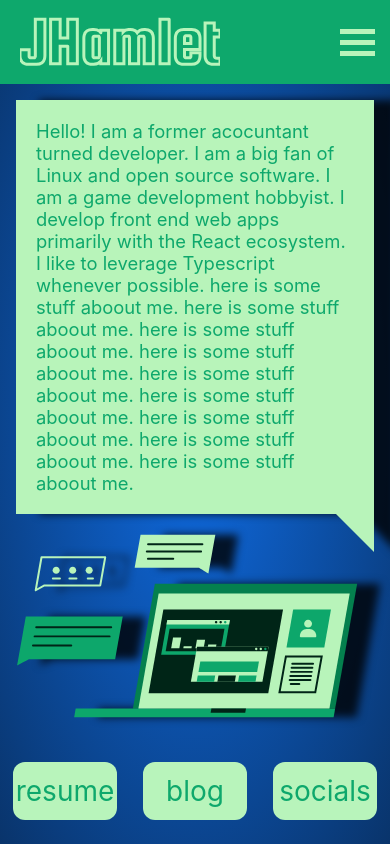
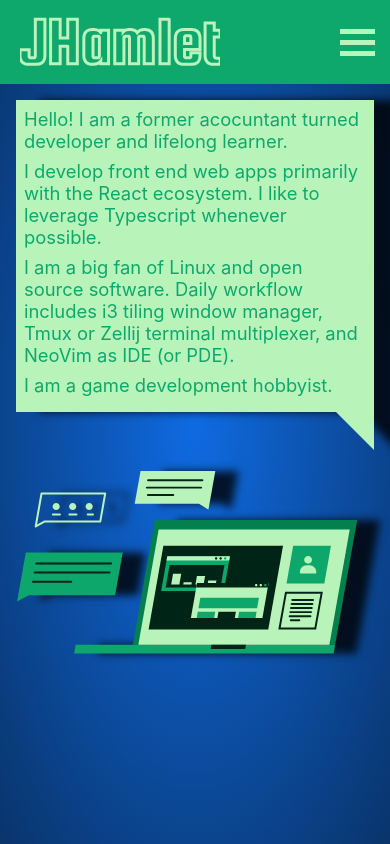
Before and after one commit to joshuahamlet/joshuahamlet.github.io, a React (Create React App) app: page /#/about in a window 390 px wide. Built offline with nearby package versions, Linux system fonts and the light colour scheme; no server answers.

Commit message:
feat: contact and about view updates

```diff
--- a/src/Views/AboutView.css
+++ b/src/Views/AboutView.css
@@ -21,10 +21,6 @@
   box-sizing: border-box;
   filter: drop-shadow(23px 0px 4px rgba(0, 0, 0, 0.8));
   position: relative;
-}
-
-.about-text {
-  padding: 1rem;
 }
 
 .bubble-tail {
@@ -56,7 +52,9 @@
 
 .mini-card {
   background-color: #b8f4bb;
+  height: 3rem;
   display: flex;
+  flex-direction: column;
   width: 5rem;
   color: #0ea86c;
   font-size: 1.75rem;
@@ -66,38 +64,46 @@
   align-items: center;
 }
 
+.about-text {
+  margin-bottom: 0.5rem;
+}
+
 @media screen and (max-width: 600px) {
 .about-bubble {
     margin-top: 4rem;
+    padding: 0.75rem;
   }
   .about-text {
-    padding: 0.75rem;
+    margin-bottom: 0.5rem;
   }
 }
 
 @media screen and (max-width: 500px) {
  .about-bubble {
     margin-top: 3rem;
+    padding: 0.5rem;
   }
   .about-text {
-    padding: 0.5rem;
+    margin-bottom: 0.5rem;
   }
 }
 
 @media screen and (max-width: 450px) {
   .about-bubble {
     margin: 2rem 1rem 0 1rem;
+    padding: 0.5rem;
   }
   .about-text {
-    padding: 0.25rem;
+    margin-bottom: 0.5rem;
   }
 }
 
 @media screen and (max-width: 400px) {
   .about-bubble {
     margin: 1rem 1rem 0 1rem;
+    padding: 0.5rem;
   }
   .about-text {
-    padding: 0.25rem;
+    margin-bottom: 0.5rem;
   }
 }
--- a/src/Views/AboutView.js
+++ b/src/Views/AboutView.js
@@ -27,26 +27,27 @@ const AboutView = () => {
     >
       <div className='about-bubble'>
         <div className='about-text'>
-        Hello! I am a former acocuntant turned developer.
-        I am a big fan of Linux and open source software.
-        I am a game development hobbyist.
+        Hello! I am a former acocuntant turned developer and
+        lifelong learner.
+        </div>
+        <div className='about-text'>
         I develop front end web apps primarily with the React ecosystem.
         I like to leverage Typescript whenever possible.
-        here is some stuff aboout me.
-        here is some stuff aboout me.
-        here is some stuff aboout me.
-        here is some stuff aboout me.
-        here is some stuff aboout me.
-        here is some stuff aboout me.
-        here is some stuff aboout me.
-        here is some stuff aboout me.
-        here is some stuff aboout me.
+        </div>
+        <div className='about-text'>
+        I am a big fan of Linux and open source software. Daily workflow
+        includes i3 tiling window manager, Tmux or Zellij terminal multiplexer,
+        and NeoVim as IDE (or PDE).
+        </div>
+        <div className='about-text'>
+        I am a game development hobbyist.
         </div>
         <div className='bubble-tail'></div>
       </div>
       <div className='computer-container'>
         <Computer />
       </div>
+      {/*
       <div className='about-links'>
         <a
           href='https://joshuahamlet.surge.sh/resume'
@@ -60,7 +61,10 @@ const AboutView = () => {
           target='_blank'
           rel='noopener noreferrer'
         >
-          <div className='mini-card'>blog</div>
+          <div className='mini-card'>
+            <div>blog</div>
+            <div>Coming soon </div>
+          </div>
         </a>
         <a
           href='https://joshuahamlet.surge.sh/resume'
@@ -70,6 +74,7 @@ const AboutView = () => {
           <div className='mini-card'>socials</div>
         </a>
       </div>
+      */}
     </motion.div>
   )
 }
--- a/src/Views/ContactView.js
+++ b/src/Views/ContactView.js
@@ -86,6 +86,32 @@ class ContactView extends React.Component {
         modalHandler={this.modalHandler}
         />
 
+      <div className='about-links'>
+        <a
+          href='https://joshuahamlet.surge.sh/resume'
+          target='_blank'
+          rel='noopener noreferrer'
+        >
+          <div className='mini-card'>resume</div>
+        </a>
+        <a
+          href='https://joshuahamlet.surge.sh/resume'
+          target='_blank'
+          rel='noopener noreferrer'
+        >
+          <div className='mini-card' style={{flexDirection: "column"}}>
+            <div>blog</div>
+            <div style={{fontSize: "1rem"}}>Coming soon </div>
+          </div>
+        </a>
+        <a
+          href='https://joshuahamlet.surge.sh/resume'
+          target='_blank'
+          rel='noopener noreferrer'
+        >
+          <div className='mini-card'>socials</div>
+        </a>
+      </div>
       </motion.div>
     );
   }
--- a/src/Views/HomeView.js
+++ b/src/Views/HomeView.js
@@ -10,11 +10,8 @@ const HomeView = () => {
   const [clicky, setClicky] = useState()
 
   const dealieHandler = (project) => {
-    console.log("PROJECT",project)
     setClicky({...project})
   }
-
-  console.log("CLICKY",clicky)
 
   return (
     <>
```
Also changed, not shown: 1 other file (tests, documents, lock files or other folders).
